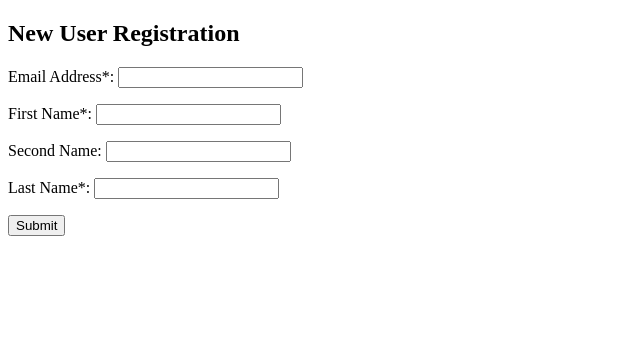
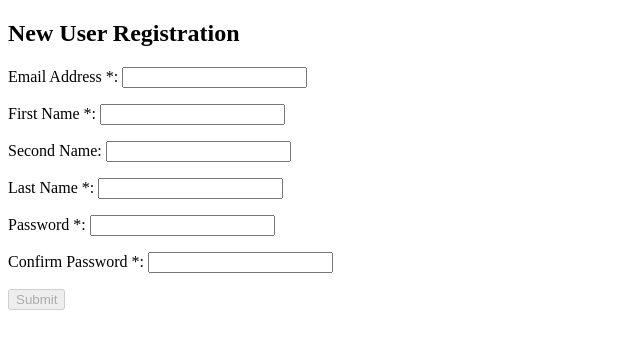
Before and after one commit to CarlJacobs1/theBearCave, a PHP site: page /newUser.php in a window 1280 px wide. Shown: the top 349 px of the page, without its empty margins (0-640 px from the left). Run offline with PHP 8.4, Linux system fonts and the light colour scheme.

Commit message:
Added Password to user creation and form validation

```diff
--- a/src/Pages/newUser.php
+++ b/src/Pages/newUser.php
@@ -4,42 +4,114 @@
 	<title>New User Registration</title>
 </head>
 <body>
-
 	<div>
 		<h2>New User Registration</h2>
 		<form action="newUser.php" method="post">
 			<p>
 				<span>
-					<label>Email Address*: </label>
-					<input type="text" name="username">
+					<label>Email Address *: </label>
+					<input type="text" name="username" id="username" onkeyup="validateFormData()">
 				</span>
 			</p>
 			<p>
 				<span>
-					<label>First Name*:</label>
-					<input type="text" name="first_name">
+					<label>First Name *:</label>
+					<input type="text" name="first_name" id="first_name" onkeyup="validateFormData()">
 				</span>
 			</p>
 
 			<p>
 				<span>
 					<label>Second Name:</label>
-					<input type="text" name="second_name">
+					<input type="text" name="second_name" id="second_name" onkeyup="validateFormData()">
 				</span>
 			</p>
 			<p>
 				<span>
-					<label>Last Name*:</label>
-					<input type="text" name="last_name">
+					<label>Last Name *:</label>
+					<input type="text" name="last_name" id="last_name" onkeyup="validateFormData()">
 				</span>
 			</p>
 			<p>
-				<input type="submit" name="createUser">
+				<span>
+					<label>Password *:</label>
+					<input type="password" name="password" id="password" onkeyup="validateFormData()">
+				</span>
+			</p>
+			<p>
+				<span>
+
+					<label>Confirm Password *: </label>
+					<input type="password" name="password2" id="password2" onkeyup="validateFormData()">
+				</span>
+			</p>
+			<p>
+				<label name="password_confirmation_label" id="password_confirmation_label"></label>
+			</p>
+			<p>
+				<input type="submit" name="createUser" id="createUser" disabled="disabled">
 			</p>
 		</form>
 	</div>
 	<?php
 	include('../Include/users/newUserRegistration.php');
 	?>
+	<script type="text/javascript">
+
+		function validateFormData(){
+			var username = document.getElementById('username').value;
+			var first_name = document.getElementById('first_name').value;
+			var last_name = document.getElementById('last_name').value;
+			var password = document.getElementById('password').value;
+			var password2 = document.getElementById('password2').value;
+			var password_confirmation_label = document.getElementById('password_confirmation_label');
+			var createUser = document.getElementById('createUser');
+			var validationBoolean = 1;
+
+			if (username == '') {
+				validationBoolean = 0;
+			}
+
+			if (first_name == '') {
+				validationBoolean = 0;
+			}
+
+			if (last_name == '') {
+				validationBoolean = 0;
+			}
+
+			if (password == '') {
+				validationBoolean = 0;
+			}
+
+			if (password2 == '') {
+				validationBoolean = 0;
+			}
+
+			if (password2 == '') {
+				password_confirmation_label.setAttribute('hidden','hidden')
+			} else{
+				password_confirmation_label.removeAttribute('hidden','hidden')
+				if (password !== password2) {
+					password_confirmation_label.innerHTML = 'Passwords do not match';
+					validationBoolean = 0;
+
+				} else{
+					password_confirmation_label.innerHTML = 'Passwords Match!';
+				}
+			}
+
+			if (validationBoolean == 0) {
+				createUser.setAttribute('disabled', 'disabled');
+
+			} else{
+				createUser.removeAttribute('disabled', 'disabled');
+
+			}
+
+		}
+
+	</script>
+
 </body>
 </html>
```
